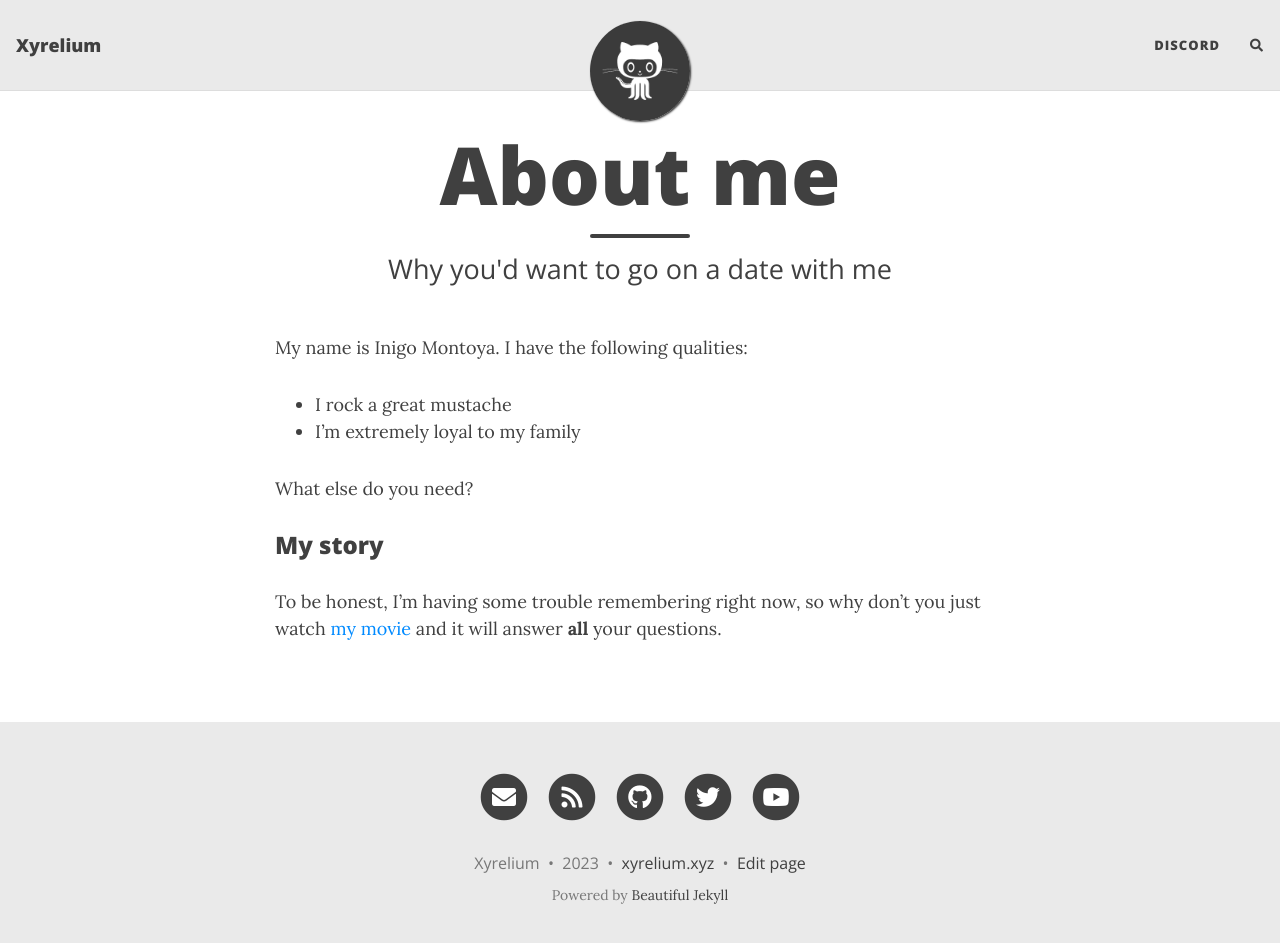
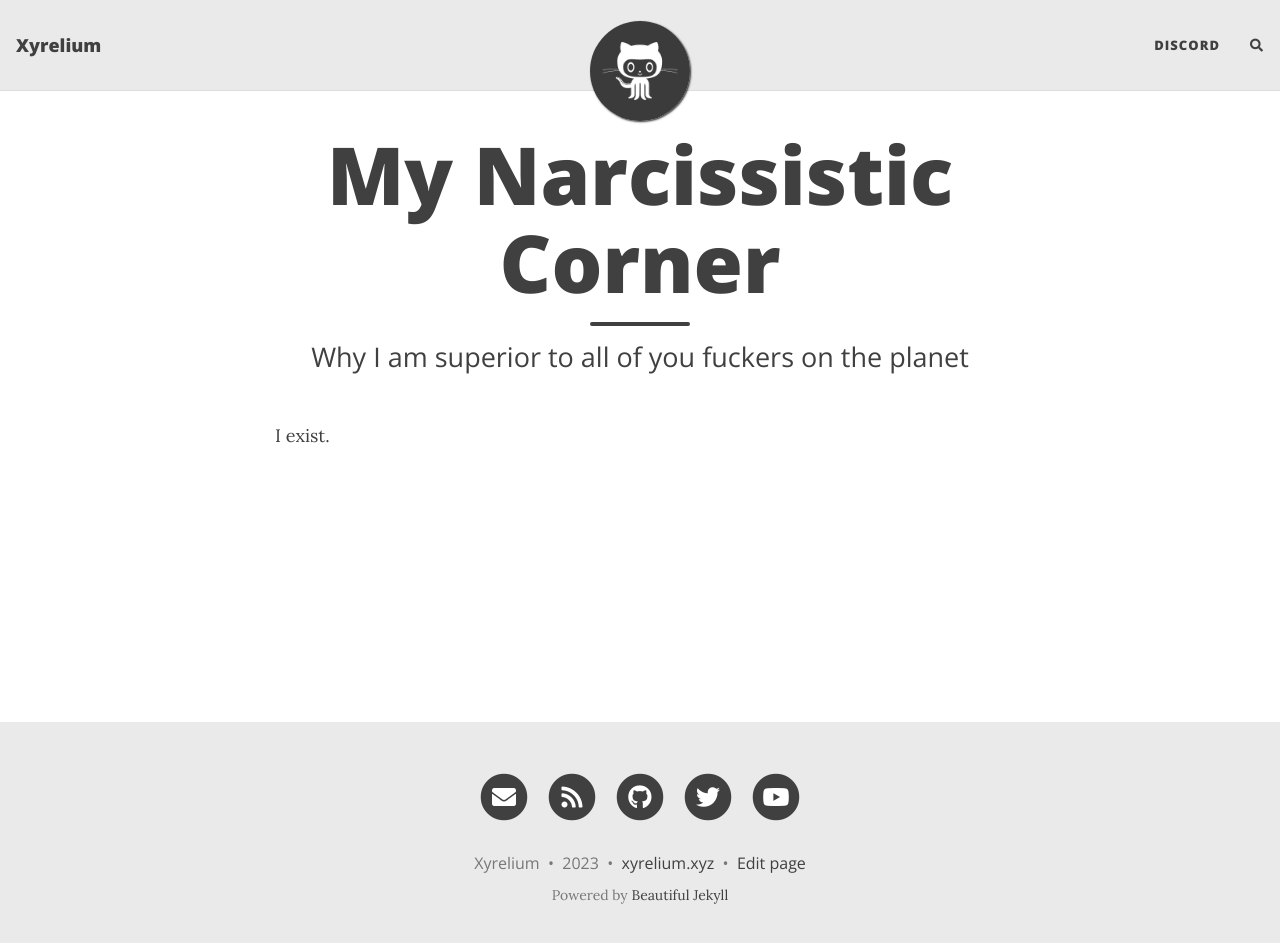
Before and after one commit to XyrelMC/xyrelc.github.io, a Jekyll site: the page built from aboutme.md, in a window 1280 px wide and 956 px high. Shown: the top 943 px of the window. Built offline with Jekyll 4.4.1, drawn with Linux system fonts in a browser that asks for light colours; nearby versions of some CDN libraries; comment, search, counter and statistics services are not loaded.

Commit message:
Update aboutme.md

```diff
--- a/aboutme.md
+++ b/aboutme.md
@@ -1,16 +1,7 @@
 ---
 layout: page
-title: About me
-subtitle: Why you'd want to go on a date with me
+title: My Narcissistic Corner
+subtitle: Why I am superior to all of you fuckers on the planet
 ---
 
-My name is Inigo Montoya. I have the following qualities:
-
-- I rock a great mustache
-- I'm extremely loyal to my family
-
-What else do you need?
-
-### My story
-
-To be honest, I'm having some trouble remembering right now, so why don't you just watch [my movie](https://en.wikipedia.org/wiki/The_Princess_Bride_%28film%29) and it will answer **all** your questions.
+I exist.
```
